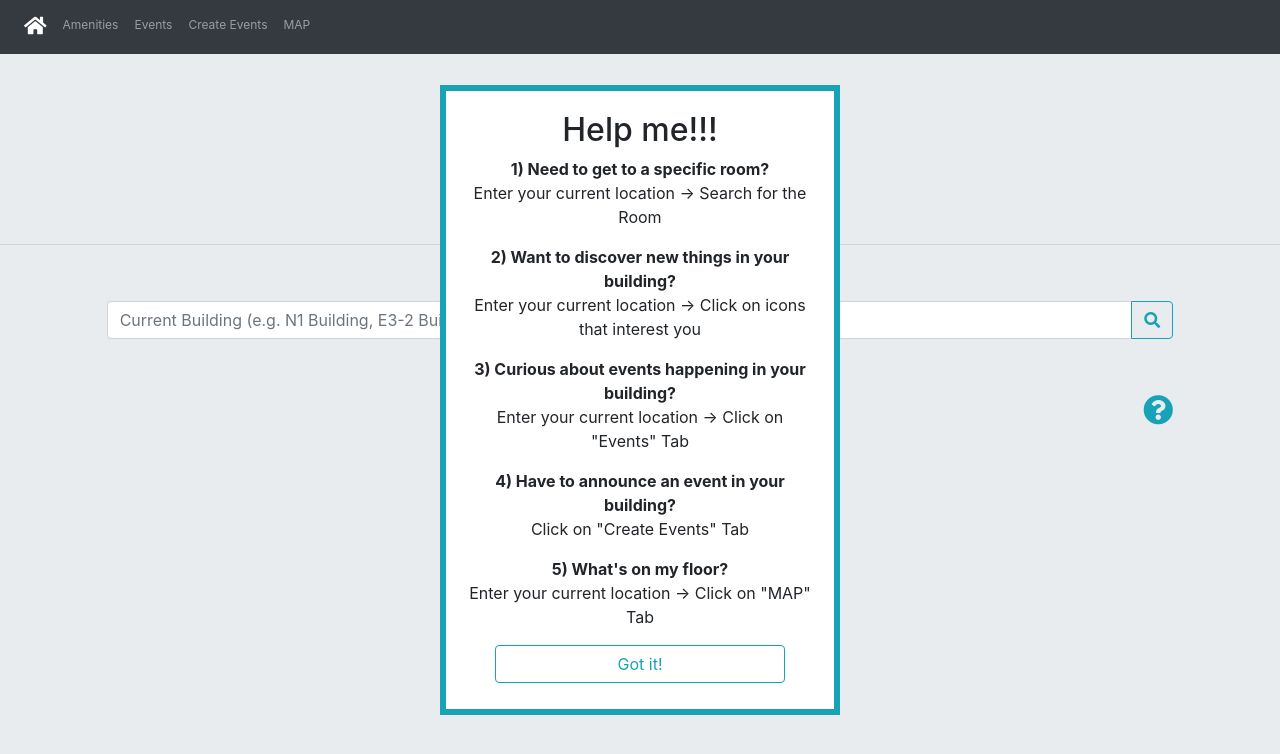
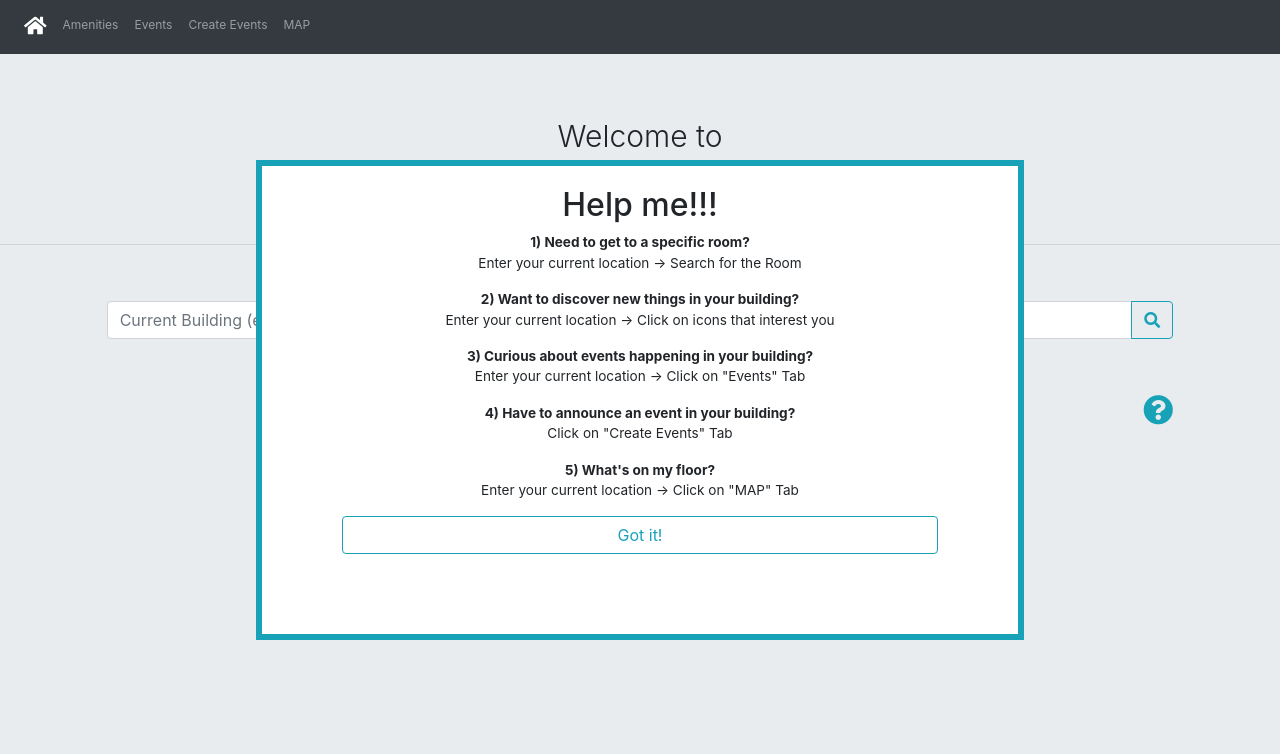
Before and after one commit to Azamat7/KAIST-CS374-Project, a plain HTML site: page index.html in a window 1280 px wide. Both pictures are taken after a click on the link 1150 px from the left and 411 px from the top of the page. Drawn offline with nearby package versions, Linux system fonts and the light colour scheme.

Commit message:
asdfasdfasdf

```diff
--- a/main.css
+++ b/main.css
@@ -25,8 +25,8 @@
 
   border: 6px solid #17a2b8;
   padding: 20px;
-  width: 25em;
-  height: 630px;
+  width: 60%;
+  height: 60%;
   text-align: center;
   background: #fff;
   position: fixed;
@@ -36,4 +36,5 @@
   -webkit-transform: translate(-50%,-50%);
   z-index: 10;
   /*margin-top: 1em;*/
+  font-size:85%;
 }
```
